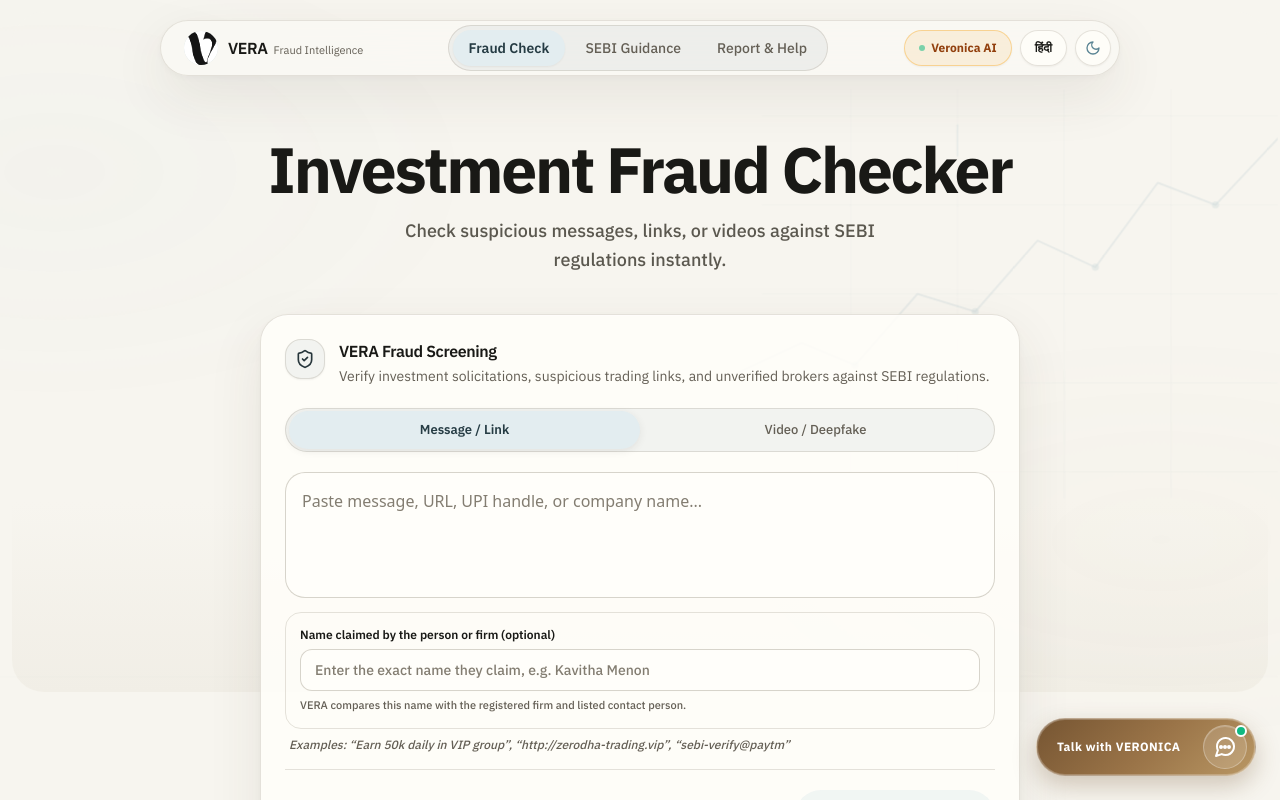
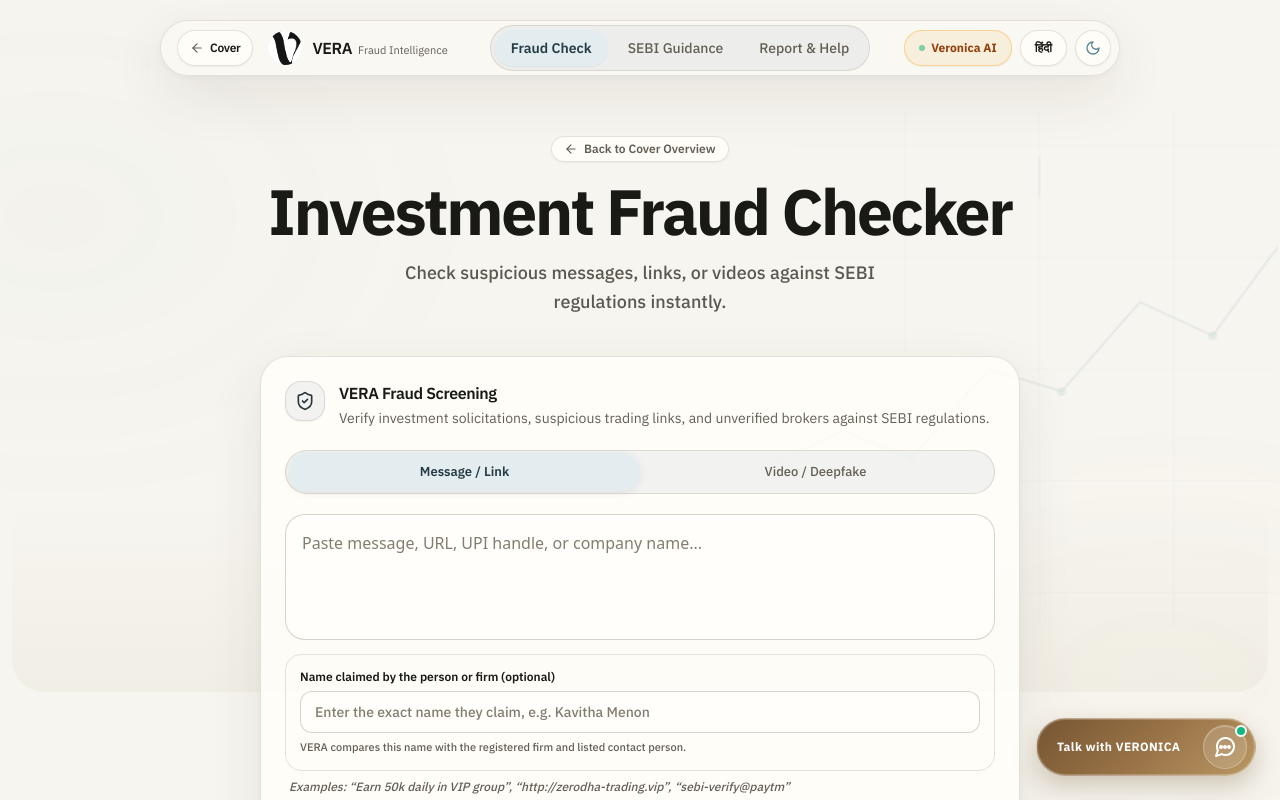
Before and after one commit to Nilotpallll/VERA-Delhi, a Next.js app in the folder apps/web/: page / in a window 1280 px wide. Both pictures are taken after a click on the button "LAUNCH FRAUD SCANNER". Shown: the top 800 px of the page. Built offline with nearby package versions, Linux system fonts and the light colour scheme.

Commit message:
feat(nav): add animated back-to-cover button and smooth view switch transition

```diff
--- a/apps/web/src/app/globals.css
+++ b/apps/web/src/app/globals.css
@@ -1191,3 +1191,52 @@ body::after { background: radial-gradient(ellipse 800px 420px at 50% 480px, rgba
 [data-vera-scroll-reveal].vera-scroll-visible { opacity: 1; transform: none; filter: none; }
 .vera-cover-feature[data-vera-scroll-reveal] { animation: none; }
 @media (prefers-reduced-motion: reduce) { [data-vera-scroll-reveal], [data-vera-scroll-reveal].vera-scroll-visible { opacity: 1; transform: none; filter: none; transition: none; } }
+
+/* ── 15. VIEW SWITCH & BACK BUTTON MICRO-ANIMATIONS ─────────── */
+@keyframes vera-view-switch {
+  from {
+    opacity: 0;
+    transform: translateY(10px) scale(0.995);
+  }
+  to {
+    opacity: 1;
+    transform: translateY(0) scale(1);
+  }
+}
+
+.animate-vera-fade-in {
+  animation: vera-view-switch 240ms cubic-bezier(0.16, 1, 0.3, 1) both;
+}
+
+@keyframes vera-back-pop {
+  0% {
+    opacity: 0;
+    transform: translateX(8px) scale(0.88);
+  }
+  60% {
+    transform: translateX(-1.5px) scale(1.03);
+  }
+  100% {
+    opacity: 1;
+    transform: translateX(0) scale(1);
+  }
+}
+
+.vera-nav-back-btn {
+  animation: vera-back-pop 280ms cubic-bezier(0.16, 1, 0.3, 1) both;
+  transition: transform 200ms cubic-bezier(0.16, 1, 0.3, 1), box-shadow 200ms ease, background-color 200ms ease, border-color 200ms ease;
+  cursor: pointer;
+}
+
+.vera-nav-back-btn:hover {
+  transform: translateX(-2px);
+  box-shadow: 0 4px 14px rgba(30, 58, 138, 0.12);
+}
+
+[data-theme="dark"] .vera-nav-back-btn:hover {
+  box-shadow: 0 0 16px rgba(134, 224, 139, 0.22);
+}
+
+.vera-nav-back-btn:active {
+  transform: scale(0.93) !important;
+}
--- a/apps/web/src/app/page.tsx
+++ b/apps/web/src/app/page.tsx
@@ -10,6 +10,7 @@ import {
   AlertTriangle,
   Info,
   FileText,
+  ArrowLeft,
 } from "lucide-react";
 import { VeraNavigation, NavTab } from "@/components/navigation/VeraNavigation";
 import { PublicConsumerFlow } from "@/components/dashboard/PublicConsumerFlow";
@@ -80,6 +81,7 @@ export default function Home() {
 
   if (showCover) {
     return (
+      <div className="vera-cover-wrapper animate-vera-fade-in w-full">
         <VeraCover
           locale={locale}
           theme={theme}
@@ -90,11 +92,12 @@ export default function Home() {
             window.scrollTo({ top: 0, behavior: "instant" });
           }}
         />
+      </div>
     );
   }
 
   return (
-    <div className="vera-investigation-page min-h-screen text-[var(--text-primary)] antialiased relative z-10 flex flex-col items-center">
+    <div className="vera-investigation-page min-h-screen text-[var(--text-primary)] antialiased relative z-10 flex flex-col items-center animate-vera-fade-in">
       <FinanceBackdrop />
       <ScrollEffects />
       {/* ── UNIFIED FLOATING NAVIGATION (Replaces sidebar & topbar) ─────────── */}
@@ -116,6 +119,20 @@ export default function Home() {
         {/* TAB 1: FRAUD CHECK (HOME) */}
         {activeTab === "CHECK" && (
           <div className="w-full flex flex-col items-center">
+            {/* Quick return back-pill */}
+            <button
+              type="button"
+              onClick={() => {
+                setShowCover(true);
+                window.scrollTo({ top: 0, behavior: "instant" });
+              }}
+              className="group inline-flex items-center gap-1.5 px-3 py-1 mb-4 rounded-full border border-[var(--border)] bg-[var(--surface)] hover:bg-[var(--surface-solid)] text-[var(--text-muted)] hover:text-[var(--text-primary)] text-xs font-semibold shadow-sm transition-all duration-200 active:scale-95 cursor-pointer vera-nav-back-btn"
+              aria-label={locale === "hi" ? "मुख्य कवर पेज पर वापस जाएं" : "Back to Cover"}
+            >
+              <ArrowLeft className="w-3.5 h-3.5 transition-transform duration-200 ease-out group-hover:-translate-x-1" />
+              <span>{locale === "hi" ? "मुख्य कवर पर वापस जाएं" : "Back to Cover Overview"}</span>
+            </button>
+
             {/* H1 Title: white over navy panel in light, text color in dark */}
             <h1 className="text-fluid-h1 text-[var(--hero-h1-color)] max-w-3xl tracking-tight leading-tight">
               {locale === "hi" ? "धोखाधड़ी जाँच" : "Investment Fraud Checker"}
--- a/apps/web/src/components/navigation/VeraNavigation.tsx
+++ b/apps/web/src/components/navigation/VeraNavigation.tsx
@@ -1,7 +1,7 @@
 "use client";
 
 import React, { useState, useEffect } from "react";
-import { ShieldCheck, BookOpen, PhoneCall, Sun, Moon } from "lucide-react";
+import { ShieldCheck, BookOpen, PhoneCall, Sun, Moon, ArrowLeft } from "lucide-react";
 import { Locale, translations } from "@/lib/i18n";
 import { VeraLogo } from "@/components/brand/VeraLogo";
 
@@ -57,7 +57,21 @@ export function VeraNavigation({
           }
         }}
       >
-        {/* Left: Logo Mark + VERA + Fraud Intelligence */}
+        {/* Left: Back Button + Logo Mark + VERA */}
+        <div className="flex items-center gap-2 flex-shrink-0">
+          {onOpenCover && (
+            <button
+              type="button"
+              onClick={onOpenCover}
+              className="vera-nav-back-btn group h-9 px-3 rounded-full border border-[var(--border)] bg-[var(--surface)] text-[var(--text-primary)] text-xs font-semibold hover:border-[var(--text-muted)] hover:bg-[var(--surface-solid)] transition-all flex items-center gap-1.5 shadow-sm active:scale-95"
+              title={t.backToCover || "Back to Cover"}
+              aria-label={t.backToCover || "Back to Cover"}
+            >
+              <ArrowLeft className="w-3.5 h-3.5 text-[var(--text-muted)] group-hover:text-[var(--text-primary)] transition-transform duration-200 ease-out group-hover:-translate-x-1" />
+              <span className="font-semibold tracking-tight">{locale === "hi" ? "कवर" : "Cover"}</span>
+            </button>
+          )}
+
           <button
             type="button"
             className="vera-nav-brand-trigger flex items-center gap-2.5 flex-shrink-0 pr-2"
@@ -72,6 +86,7 @@ export function VeraNavigation({
               <span className="text-[11px] text-[var(--text-muted)] font-normal hidden min-[1100px]:inline">Fraud Intelligence</span>
             </span>
           </button>
+        </div>
 
         <div id="vera-brand-popout" className={`vera-brand-popout ${isBrandExpanded ? "is-open" : ""}`} aria-hidden={!isBrandExpanded}>
           <VeraLogo className="vera-brand-popout-logo" />
@@ -79,6 +94,19 @@ export function VeraNavigation({
             <strong>VERA</strong>
             <span>Verification and Evidence Based Risk Analyser</span>
             <small>Before You Invest, Let VERA Test</small>
+            {onOpenCover && (
+              <button
+                type="button"
+                onClick={() => {
+                  setIsBrandExpanded(false);
+                  onOpenCover();
+                }}
+                className="mt-2 inline-flex items-center gap-1.5 text-xs font-semibold text-amber-700 dark:text-amber-300 hover:underline group cursor-pointer"
+              >
+                <ArrowLeft className="w-3 h-3 group-hover:-translate-x-1 transition-transform" />
+                <span>{locale === "hi" ? "कवर पेज पर वापस जाएं" : "Return to Cover Page"}</span>
+              </button>
+            )}
           </div>
         </div>
 
@@ -149,6 +177,20 @@ export function VeraNavigation({
 
       {/* ── MOBILE CONTROLS (< 768px) ─────────────────────────────────────── */}
       <div className="md:hidden">
+        {/* Top-Left: Back to Cover Button */}
+        {onOpenCover && (
+          <button
+            type="button"
+            onClick={onOpenCover}
+            className="vera-nav-back-btn fixed top-3 left-3 z-50 h-11 px-3.5 rounded-full border border-[var(--border)] bg-[var(--surface)] text-[var(--text-primary)] text-xs font-semibold flex items-center gap-1.5 backdrop-blur-xl shadow-md group active:scale-95 transition-all"
+            title={t.backToCover || "Back to Cover"}
+            aria-label={t.backToCover || "Back to Cover"}
+          >
+            <ArrowLeft className="w-4 h-4 transition-transform duration-200 ease-out group-hover:-translate-x-1" />
+            <span>{locale === "hi" ? "कवर" : "Cover"}</span>
+          </button>
+        )}
+
         {/* Top-Right: Floating Veronica + Language + Theme Cluster (44px circles) */}
         <div className="fixed top-3 right-3 z-50 flex items-center gap-2">
           <button
--- a/apps/web/src/lib/i18n.ts
+++ b/apps/web/src/lib/i18n.ts
@@ -101,6 +101,7 @@ export const translations = {
     coverEnterHero: "Launch Fraud Scanner",
     coverFeatureVeronica: "Veronica AI Forensic Copilot",
     coverFeatureVeronicaBody: "Interactive bilingual interrogation of fraud claims, SEBI credential screening, and emergency cyber helpline guidance.",
+    backToCover: "Back to Cover",
   },
   hi: {
     title: "वेरा (VERA) निवेश धोखाधड़ी जाँच",
@@ -198,5 +199,6 @@ export const translations = {
     coverEnterHero: "स्कैनर शुरू करें",
     coverFeatureVeronica: "वेरोनिका एआई सुरक्षा सहायक",
     coverFeatureVeronicaBody: "संदिग्ध दावों की दो-तरफ़ा पूछताछ, सेबी लाइसेंस मिलान और तत्काल हेल्पलाइन मार्गदर्शन।",
+    backToCover: "मुख्य कवर",
   },
 };
```
Lines whose indentation alone changed are shown as unchanged.
